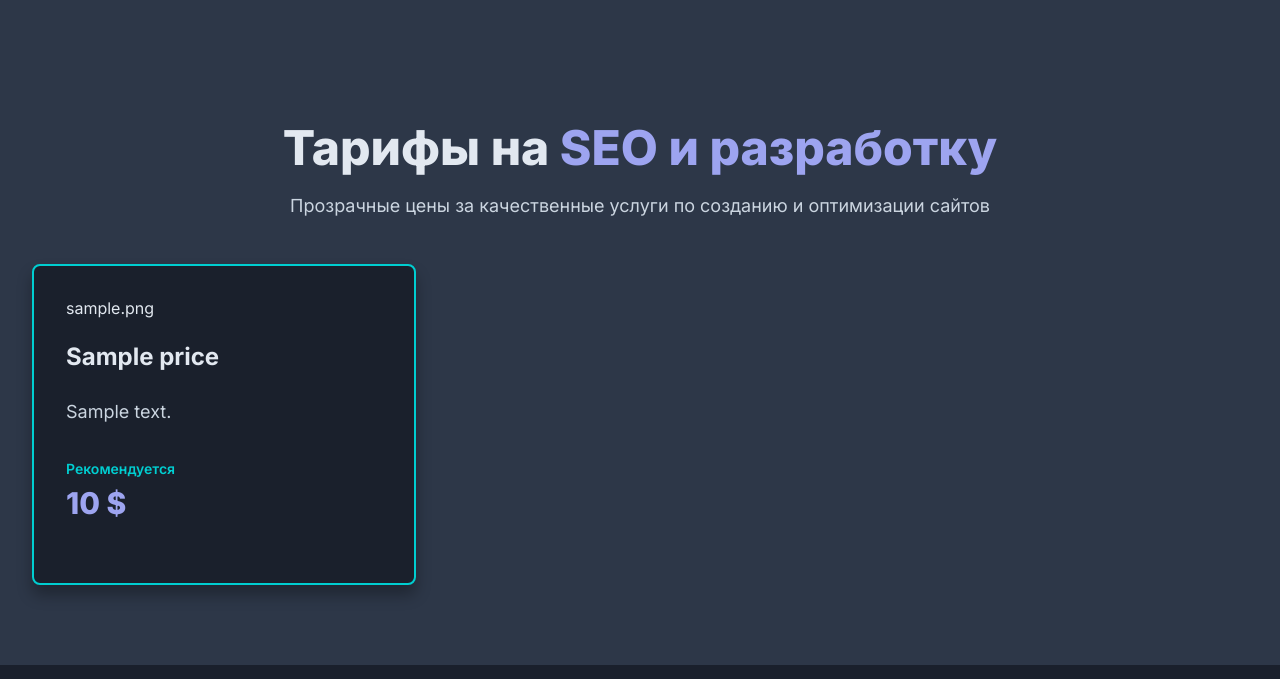
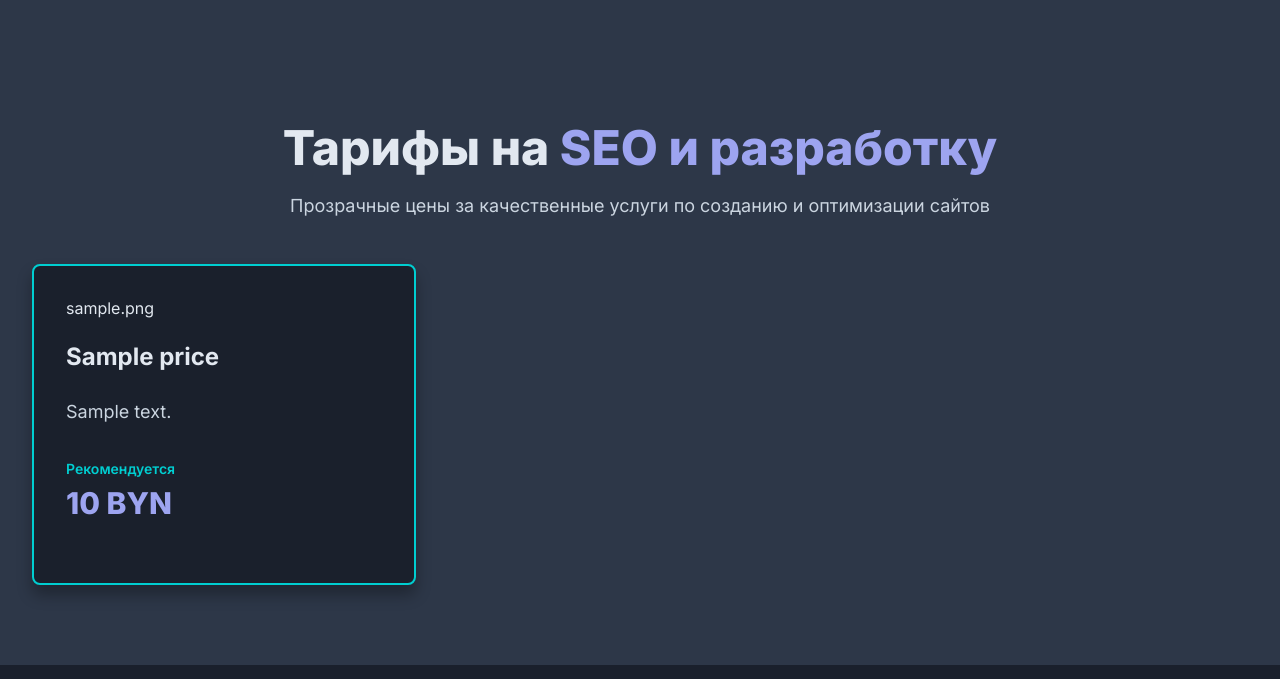
Before and after one commit to Xumpocmb/WebCraft, a Django app: page / in a window 1280 px wide. Shown: the part 2086-2765 px from the top of the page. Run offline with Django 5.2, Linux system fonts and the light colour scheme; tables that the repository leaves empty hold one stand-in row (values such as "Sample post").

Commit message:
fix(ui): update currency symbol from USD to BYN in price display

```diff
--- a/templates/app_home/prices.html
+++ b/templates/app_home/prices.html
@@ -29,10 +29,10 @@
         {% endif %}
         {% if price_item.discount_percentage and price_item.price %}
         <p class="text-sm font-medium text-gray-600 mb-1">Скидка <span class="text-red-600 font-bold">{{ price_item.discount_percentage|floatformat:0 }}%</span></p>
-        <p class="text-2xl font-bold text-red-600 line-through">{{ price_item.price|floatformat:0 }} $</p>
-        <p class="price text-3xl font-extrabold text-accent-orange">{{ price_item.discounted_price|floatformat:0 }} $</p>
+        <p class="text-2xl font-bold text-red-600 line-through">{{ price_item.price|floatformat:0 }} BYN</p>
+        <p class="price text-3xl font-extrabold text-accent-orange">{{ price_item.discounted_price|floatformat:0 }} BYN</p>
         {% elif price_item.price %}
-        <p class="price text-3xl font-extrabold text-accent-orange">{{ price_item.price|floatformat:0 }} $</p>
+        <p class="price text-3xl font-extrabold text-accent-orange">{{ price_item.price|floatformat:0 }} BYN</p>
         {% else %}
         <p class="price text-3xl font-extrabold text-accent-orange">Цена не указана</p>
         {% endif %}
```
